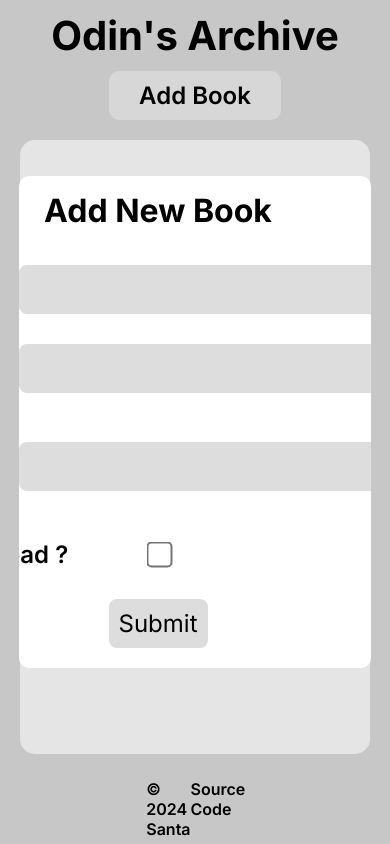
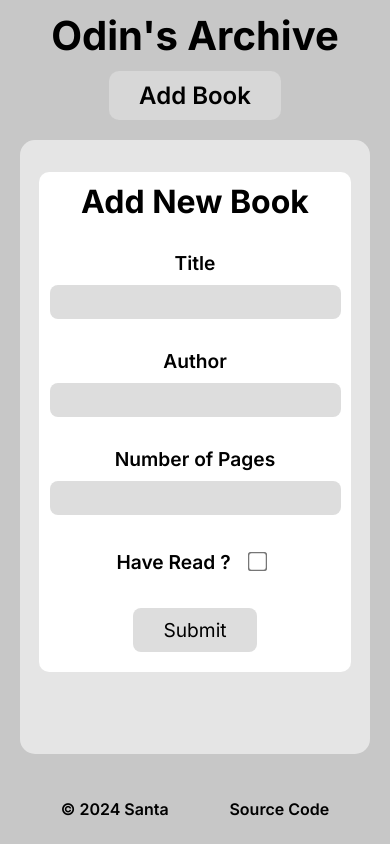
Before and after one commit to notsanta20/simple_library, a plain HTML site: page index.html in a window 390 px wide. Both pictures are taken after a click on the button "Add Book". Drawn offline with Linux system fonts and the light colour scheme.

Commit message:
add style for Moblie devices and fix bug on Modal and udpate ReadMe

```diff
--- a/index.html
+++ b/index.html
@@ -7,7 +7,7 @@
   <link rel="preconnect" href="https://fonts.googleapis.com">
   <link rel="preconnect" href="https://fonts.gstatic.com" crossorigin>
   <link href="https://fonts.googleapis.com/css2?family=Inter:wght@100..900&family=Share+Tech+Mono&display=swap" rel="stylesheet">
-  <title>Odin's Archive</title>
+  <title>Library</title>
 </head>
 <body>
   <div class="container">
@@ -29,7 +29,7 @@
           <label for="pages">Number of Pages</label>
           <input type="number" id="pages" required>
         </div>
-        <div>
+        <div class="check-box-container">
           <label for="checkbox">Have Read ?</label>
           <input type="checkbox" id="checkbox" required>
         </div>
--- a/script.js
+++ b/script.js
@@ -80,4 +80,8 @@ submitBtn.addEventListener(`click`,()=>{
   event.preventDefault();
   addBook();
   modal.close();
+  title.value = ``;
+  author.value = ``;
+  pages.value = ``;
+  checkBox.checked = ``;
 });
--- a/style.css
+++ b/style.css
@@ -39,14 +39,13 @@
 }
 
 .card{
-    font-size: 2rem;
+  font-size: 1.5rem;
   margin: 20px;
   padding: 20px;
   border-radius: 10px;
   background-color: rgb(221, 221, 221);
-    font-size: 1.5rem;
-    display: flex;
-    flex-direction: column;
+  display: grid;
+  grid-template-rows: repeat(4, 1fr);
   gap: 12px;
 }
 
@@ -59,6 +58,7 @@
   font-size: 1.2rem;
   width: 100px;
   padding: 10px;
+  align-self: center;
 }
 
 .card-green{
@@ -152,3 +152,74 @@
   text-decoration: none;
   color: black;
 }
+
+/* MOBILE STYLING */
+
+@media only screen and (max-width: 600px){
+
+  /* BOOK CARDS */
+
+.cards{
+  display: grid;
+  grid-template-rows: repeat(auto-fit, max-content);
+  grid-auto-columns: max-content;
+  justify-content: center;
+  overflow: auto;
+  gap: 20px;
+}
+
+.card{
+  font-size: 1.3rem;
+  margin: 0px;
+  gap: 10px;
+}
+
+/* MODAL DIALOGUE BOX */
+
+dialog{
+  width: 80%;
+}
+
+.modal p{
+  padding: 10px;
+}
+
+form div{
+  display: flex;
+  flex-direction: column;
+  justify-content: space-between;
+  align-items: center;
+  gap: 10px;
+}
+
+label{
+  font-size: 1.2rem;
+}
+
+input{
+  font-size: 1.2rem;
+  padding: 5px;
+}
+
+.check-box-container{
+  display: flex;
+  flex-direction: row;
+  justify-content: center;
+}
+
+#checkbox{
+  transform: scale(1.5);
+  margin: 10px;
+}
+
+form input[type = submit]{
+  padding: 10px 30px;
+}
+
+/* Footer */
+
+footer{
+  width: 100%;
+}
+
+}
```
Also changed, not shown: images/preview1.png (added), images/preview2.png (added), 1 other file. Lines whose indentation alone changed are shown as unchanged.
